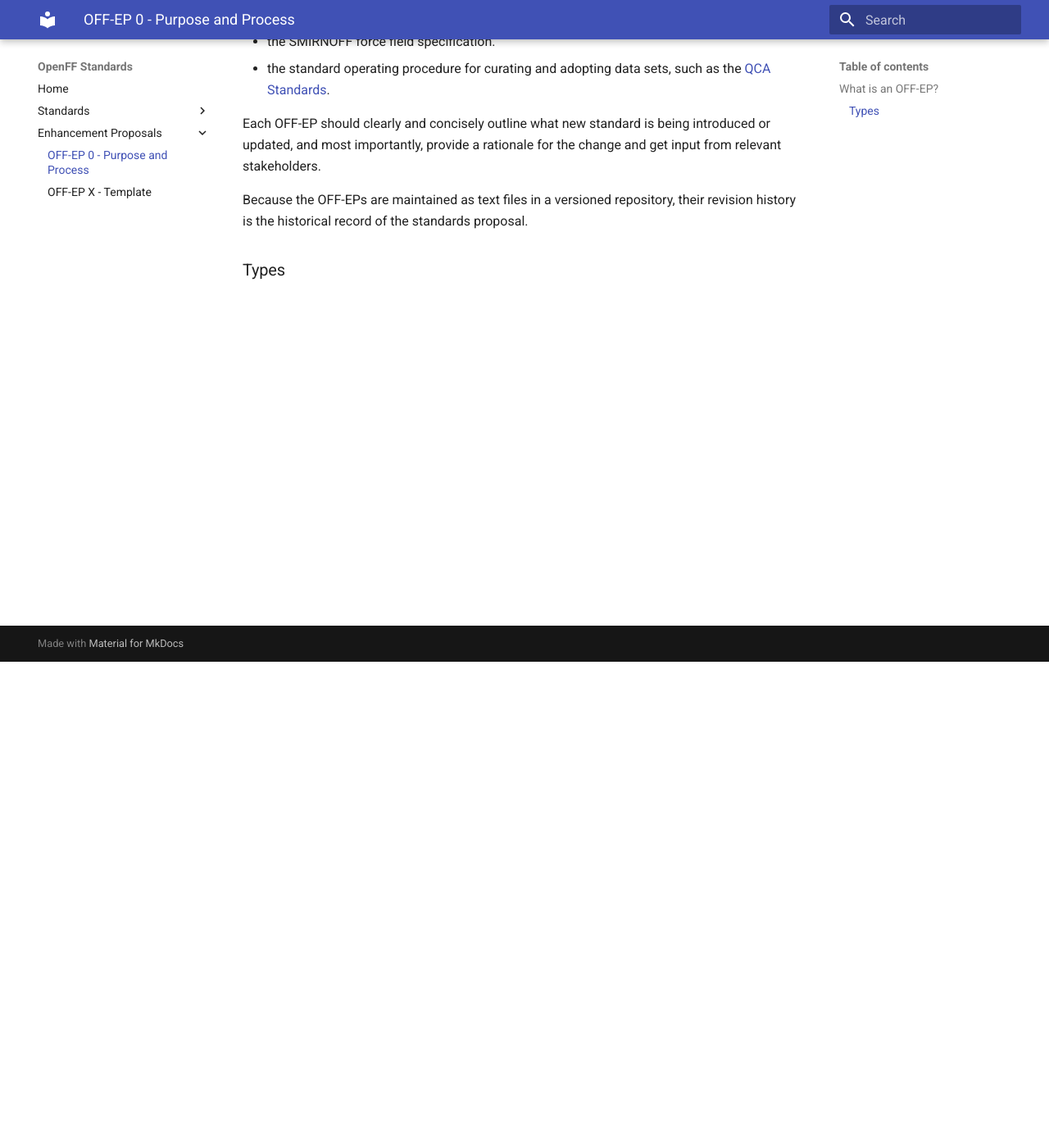
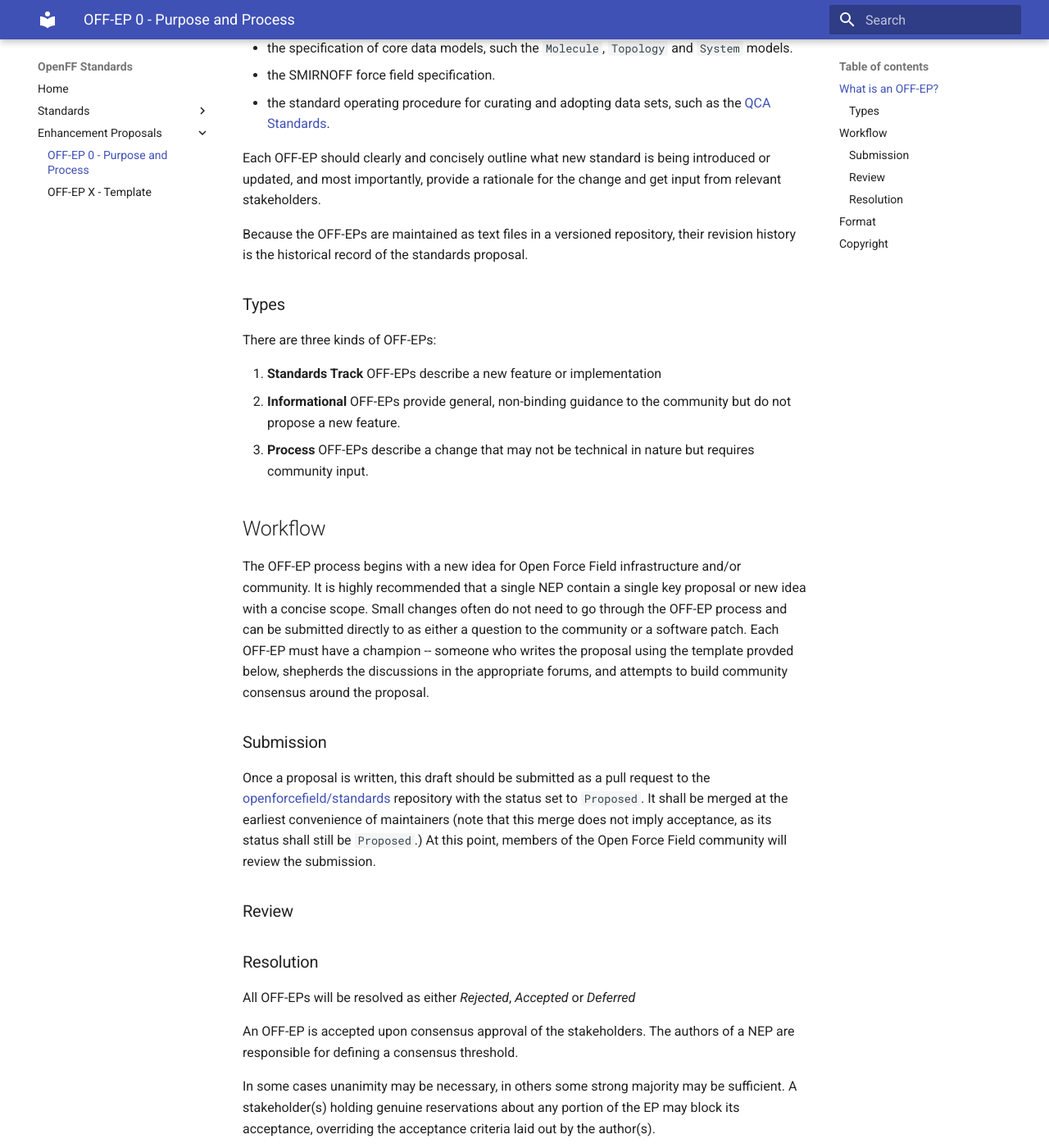
Before and after one commit to openforcefield/standards, an MkDocs documentation site: the page built from docs/enhancement-proposals/off-ep-0000.md, in a window 1280 px wide and 1400 px high, scrolled down 593 px. Shown: the whole window at 82% size. Built offline with MkDocs 1.6.1 and Material for MkDocs 9.7.7, drawn with Linux system fonts in a browser that asks for light colours; some of the changed text lies outside the part shown.

Commit message:
Add some sections to OFF-EP 0000

```diff
--- a/docs/enhancement-proposals/off-ep-0000.md
+++ b/docs/enhancement-proposals/off-ep-0000.md
@@ -4,7 +4,9 @@
 
 **Authors:** Simon Boothroyd
 
-**Stakeholders:** ...
+**Acceptance criteria:** Unanimity
+
+**Stakeholders:** David Mobley, John Chodera
 
 **Created:** 2020-04-01
 
@@ -33,70 +35,58 @@ their revision history is the historical record of the standards proposal.
 
 ### Types
 
-[comment]: <> (There are three kinds of OFF-EPs:)
+There are three kinds of OFF-EPs:
 
-[comment]: <> (1.  A **Standards Track** NEP describes a new feature or implementation)
+1. **Standards Track** OFF-EPs describe a new feature or implementation
+1. **Informational** OFF-EPs provide general, non-binding guidance to the community but do not propose a new feature.
+1. **Process** OFF-EPs describe a change that may not be technical in nature but requires community input.
 
-[comment]: <> (    for NumPy.)
+[comment]: <> (The types are copied from PEPs, which are more elaborate. Can we just drop this section? i.e. is it worth the overhead to separate out EPs by these distinctions?)
 
-[comment]: <> (2.  An **Informational** NEP describes a NumPy design issue, or provides)
 
-[comment]: <> (    general guidelines or information to the Python community, but does)
+## Workflow
 
-[comment]: <> (    not propose a new feature. Informational NEPs do not necessarily)
+The OFF-EP process begins with a new idea for Open Force Field infrastructure and/or community.
+It is highly recommended that a single NEP contain a single key proposal or new idea with a concise scope.
+Small changes often do not need to go through the OFF-EP process and can be submitted directly to as either a question to the community or a software patch.
+Each OFF-EP must have a champion -- someone who writes the proposal using the template provded below, shepherds the discussions in the appropriate forums, and attempts to build community consensus around the proposal.
 
-[comment]: <> (    represent a NumPy community consensus or recommendation, so users)
+### Submission
 
-[comment]: <> (    and implementers are free to ignore Informational NEPs or follow)
+Once a proposal is written, this draft should be submitted as a pull request to the [openforcefield/standards](https://github.com/openforcefield/standards) repository with the status set to `Proposed`.
+It shall be merged at the earliest convenience of maintainers (note that this merge does not imply acceptance, as its status shall still be `Proposed`.)
+At this point, members of the Open Force Field community will review the submission.
 
-[comment]: <> (    their advice.)
+### Review
 
-[comment]: <> (3.  A **Process** NEP describes a process surrounding NumPy, or proposes)
+### Resolution
 
-[comment]: <> (    a change to &#40;or an event in&#41; a process. Process NEPs are like)
+All OFF-EPs will be resolved as either *Rejected*, *Accepted* or *Deferred*
 
-[comment]: <> (    Standards Track NEPs but apply to areas other than the NumPy)
+An OFF-EP is accepted upon consensus approval of the stakeholders.
+The authors of a NEP are responsible for defining a consensus threshold.
 
-[comment]: <> (    language itself. They may propose an implementation, but not to)
+[comment]: <> (Potentially tricky; PEP and NEP do not make acceptance guidelines clear)
 
-[comment]: <> (    NumPy's codebase; they require community consensus. Examples include)
+In some cases unanimity may be necessary, in others some strong majority may be sufficient.
+A stakeholder(s) holding genuine reservations about any portion of the EP may block its acceptance, overriding the acceptance criteria laid out by the author(s).
 
-[comment]: <> (    procedures, guidelines, changes to the decision-making process, and)
+In unusual cases, OpenFF PIs may be asked to decide whether a controversial NEP is `Accepted` and may elect to resolve the status to `Accepted` or `Deferred`.
 
-[comment]: <> (    changes to the tools or environment used in NumPy development. Any)
+[comment]: <> (Unclear if this caveat should be in place, and if so, who should weild that power, i.e. an advisory board.)
 
-[comment]: <> (    meta-NEP is also considered a Process NEP.)
+When an OFF-EP is accepted, it status shall be marked `Accepted`.
 
-[comment]: <> (## NEP Workflow)
+If an OFF-EP is not accepted and the community considers it unlikely to be accepted in the future, it can be rejected and its status shall be marked `Rejected`.
+If an OFF-EP is not accepted and the community considers it plausible to be accepted in the future, possibly in a different form, the authors can withdraw it and its status shall be marked `Deferred`.
 
-[comment]: <> (The NEP process begins with a new idea for NumPy. It is highly)
+## Format
 
-[comment]: <> (recommended that a single NEP contain a single key proposal or new idea.)
+OFF-EPs are UTF-8 encoded text files using the Markdown format.
+A template is provided in the file `off-ep-template.md`.
 
-[comment]: <> (Small enhancements or patches often don't need a NEP and can be injected)
+## Copyright
 
-[comment]: <> (into the NumPy development workflow with a pull request to the NumPy)
+This document is based based upon the [`NEP 0`](https://github.com/numpy/numpy/blob/master/doc/neps/nep-0000.rst),  [`CFEP 01`](https://github.com/conda-forge/cfep/blob/master/cfep-01.md), and [`PEP 1`](https://www.python.org/dev/peps/pep-0001/)
 
-[comment]: <> ([repo][]. The more focused the NEP, the more successful it tends to be.)
-
-[comment]: <> (If in doubt, split your NEP into several well-focused ones.)
-
-[comment]: <> (Each NEP must have a champion---someone who writes the NEP using the)
-
-[comment]: <> (style and format described below, shepherds the discussions in the)
-
-[comment]: <> (appropriate forums, and attempts to build community consensus around the)
-
-[comment]: <> (idea. The NEP champion &#40;a.k.a. Author&#41; should first attempt to ascertain)
-
-[comment]: <> (whether the idea is suitable for a NEP. Posting to the numpy-discussion)
-
-[comment]: <> ([mailing list][repo] is the best way to go about doing this.)
-
-[comment]: <> (The proposal should be submitted as a draft NEP via a [GitHub pull)
-
-[comment]: <> (request][repo] to the `doc/neps` directory with the name `nep-<n>.rst`)
-
-[comment]: <> (where \`)
-
-[comment]: <> (  [repo]:)
+This document is explicitly explicitly [CC0 1.0 Universal](https://creativecommons.org/publicdomain/zero/1.0/).
```
Also changed, not shown: docs/enhancement-proposals/off-ep-template.md (+5 -0 lines).
